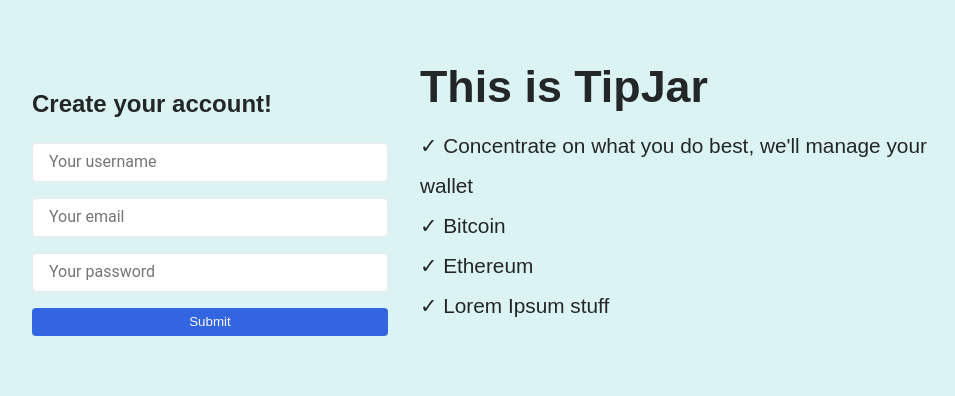
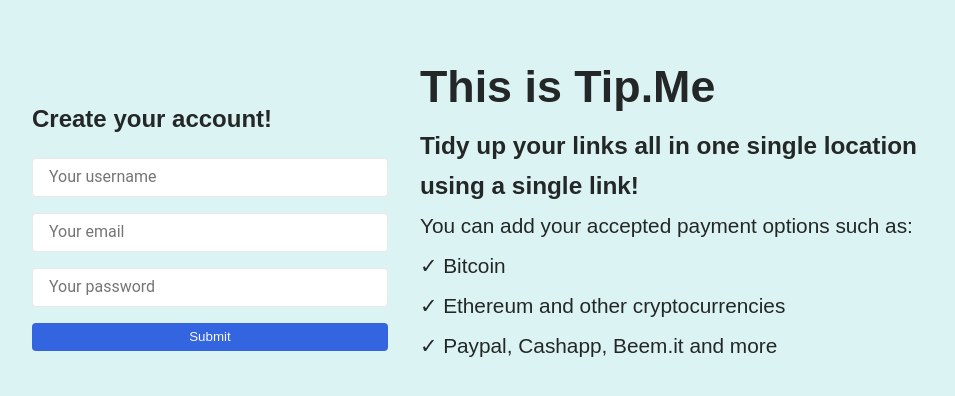
Before and after one commit to Rishi-Bidani/UniHack-TipJar, a Flask app: page /register in a window 1280 px wide. Shown: the part 80-476 px from the top of the page, without its empty margins (160-1115 px from the left). Run offline with Flask 2, Linux system fonts and the light colour scheme.

Commit message:
update description text

```diff
--- a/templates/register.html
+++ b/templates/register.html
@@ -29,12 +29,14 @@
         <button type="submit">Submit</button>
     </form>
     <article>
-        <h1 class="title">This is TipJar</h1>
+        <h1 class="title">This is Tip.Me</h1>
         <ul>
-            <li>Concentrate on what you do best, we'll manage your wallet</li>
+            <h3>Tidy up your links all in one single location using a single link!</h3>
+            <p>You can add your accepted payment options such as:</p>
             <li>Bitcoin</li>
-            <li>Ethereum</li>
-            <li>Lorem Ipsum stuff</li>
+            <li>Ethereum and other cryptocurrencies</li>
+            <li>Paypal, Cashapp, Beem.it and more</li>
+
         </ul>
     </article>
 </section>
```
